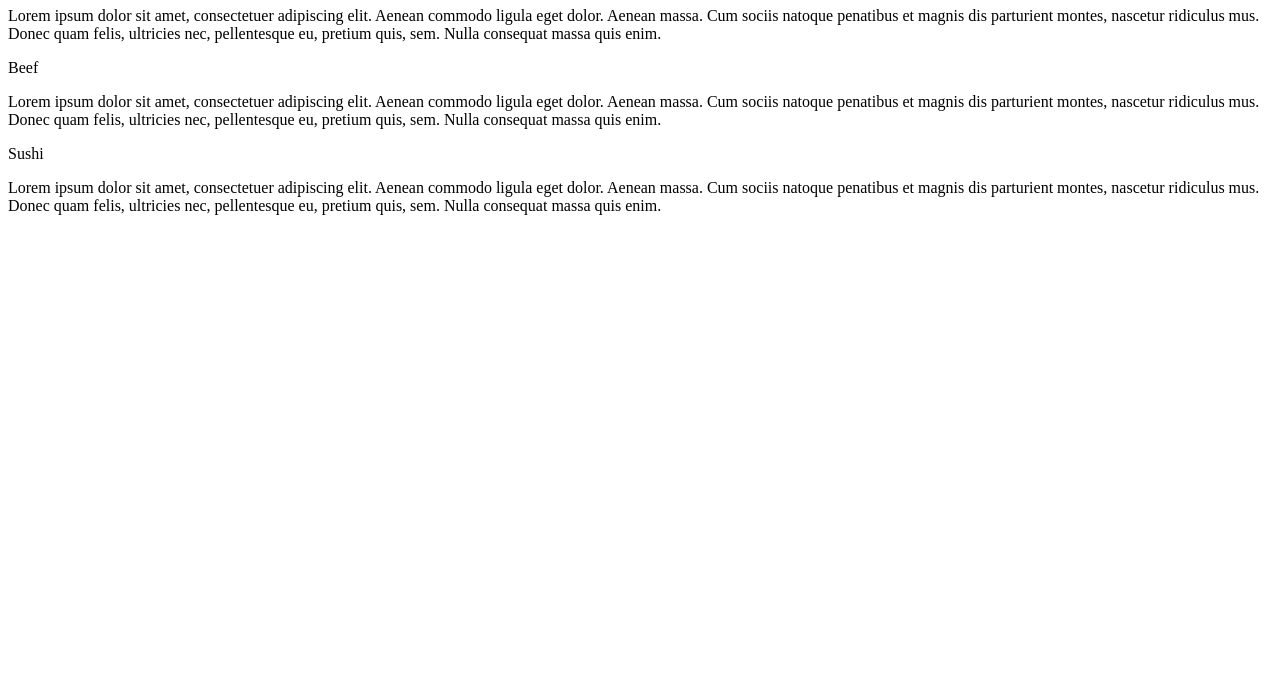
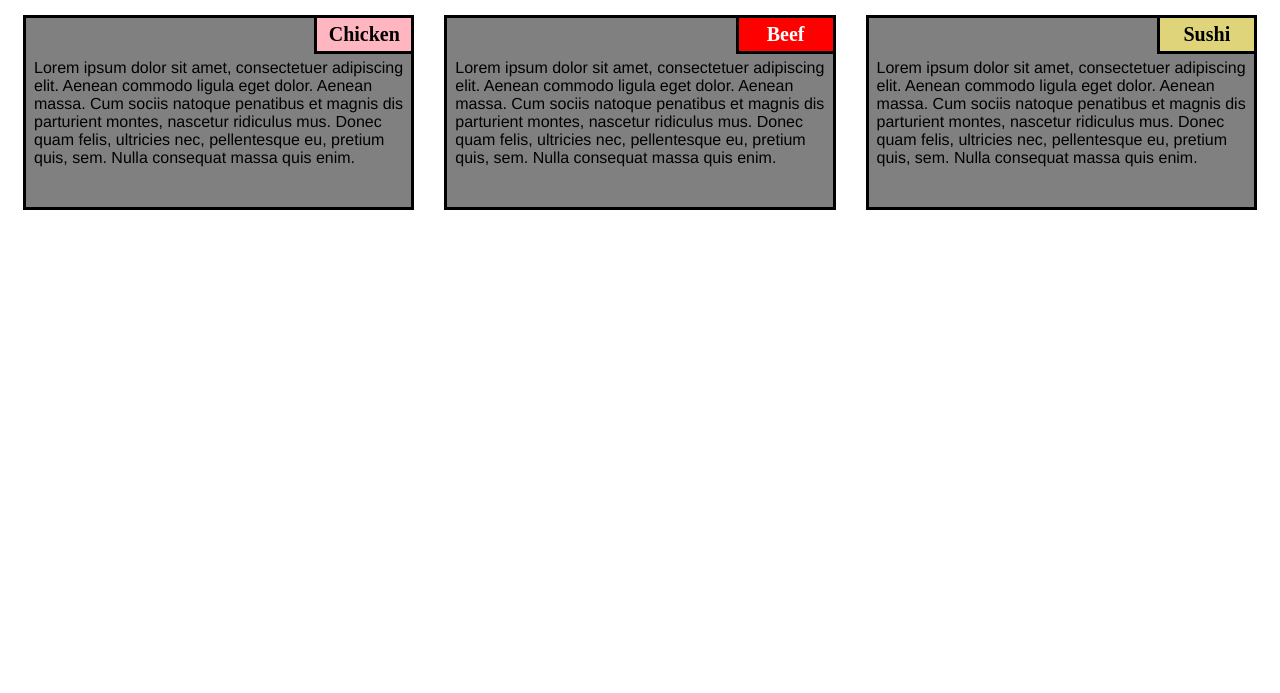
Before and after one commit to Akundu04/Akundu04.github.io, a plain HTML site: page index.html in a window 1280 px wide. Shown: the part 107-800 px from the top of the page. Drawn offline with Linux system fonts and the light colour scheme.

Commit message:
Update index.html

```diff
--- a/index.html
+++ b/index.html
@@ -5,7 +5,7 @@
     <meta charset="utf-8">
     <title>module2-solution</title>
 </head>
-<link rel="stylesheet" type="text/css" href="./css">
+<link rel="stylesheet" type="text/css" href="css/style.css">
 
 <body>
     <h1>Our Menu</h1>
```
